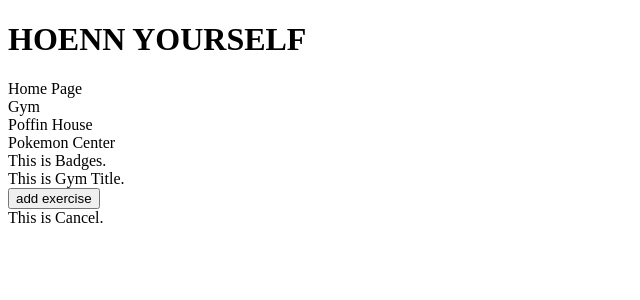
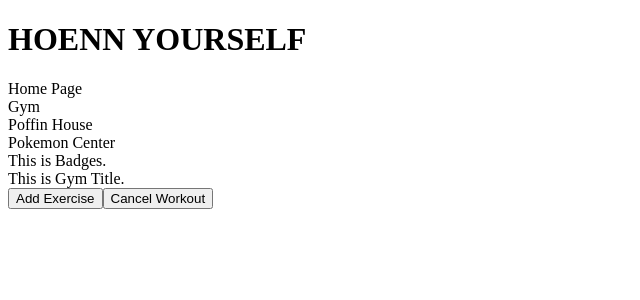
Before and after one commit to mrdooby/wegojim, a React (Create React App) app in the folder client/: page / in a window 1280 px wide. Shown: the top 300 px of the page, without its empty margins (0-640 px from the left). Built offline with nearby package versions, Linux system fonts and the light colour scheme; the HTML template or start-up script is replaced by a standard one.

Commit message:
feat: added cancel workout button which resets widget

```diff
--- a/client/src/Gym/AddModal.jsx
+++ b/client/src/Gym/AddModal.jsx
@@ -37,7 +37,7 @@ const AddModal = (props) => {
         <option value="Duration">Duration</option>
       </select>
       <div>Previous Exercises</div>
-      <button onClick={handleClick}>Add exercise</button>
+      <button onClick={handleClick}>Add</button>
     </div>
   )
 };
--- a/client/src/Gym/Gym.jsx
+++ b/client/src/Gym/Gym.jsx
@@ -10,9 +10,14 @@ const Gym = (props) => {
   const [exercise, setExercise] = useState([]);
   const [toggleModal, setToggleModal] = useState(false);
 
-  const toggleAddModal = async (e) => {
+  const toggleAddModal = (e) => {
     e.preventDefault();
     setToggleModal(true);
+  };
+
+  const handleReset = (e) => {
+    e.preventDefault();
+    setExercise([]);
   };
 
   return (
@@ -23,11 +28,11 @@ const Gym = (props) => {
       {exercise.map((e, i) => {
         return <Tracker key={'tracker' + i} name={exercise[i]['name']}/>
       })}
-      <button onClick={toggleAddModal}>add exercise</button>
+      <button onClick={toggleAddModal}>Add Exercise</button>
       <>
         {toggleModal ? <AddModal exercise={exercise} setExercise={setExercise} setToggleModal={setToggleModal}/> : null}
       </>
-      <Cancel/>
+      <button onClick={handleReset}>Cancel Workout</button>
     </div>
   );
 };
```
Also changed, not shown: 1 other file (tests, documents, lock files or other folders).
